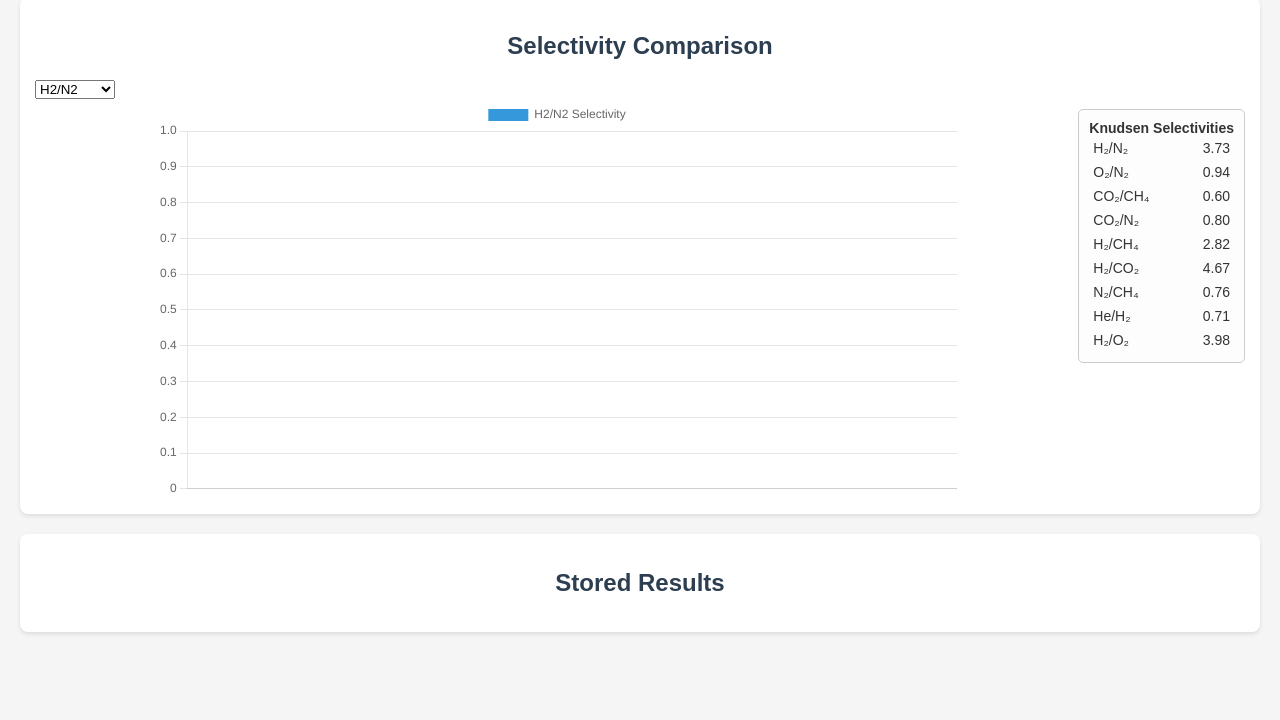
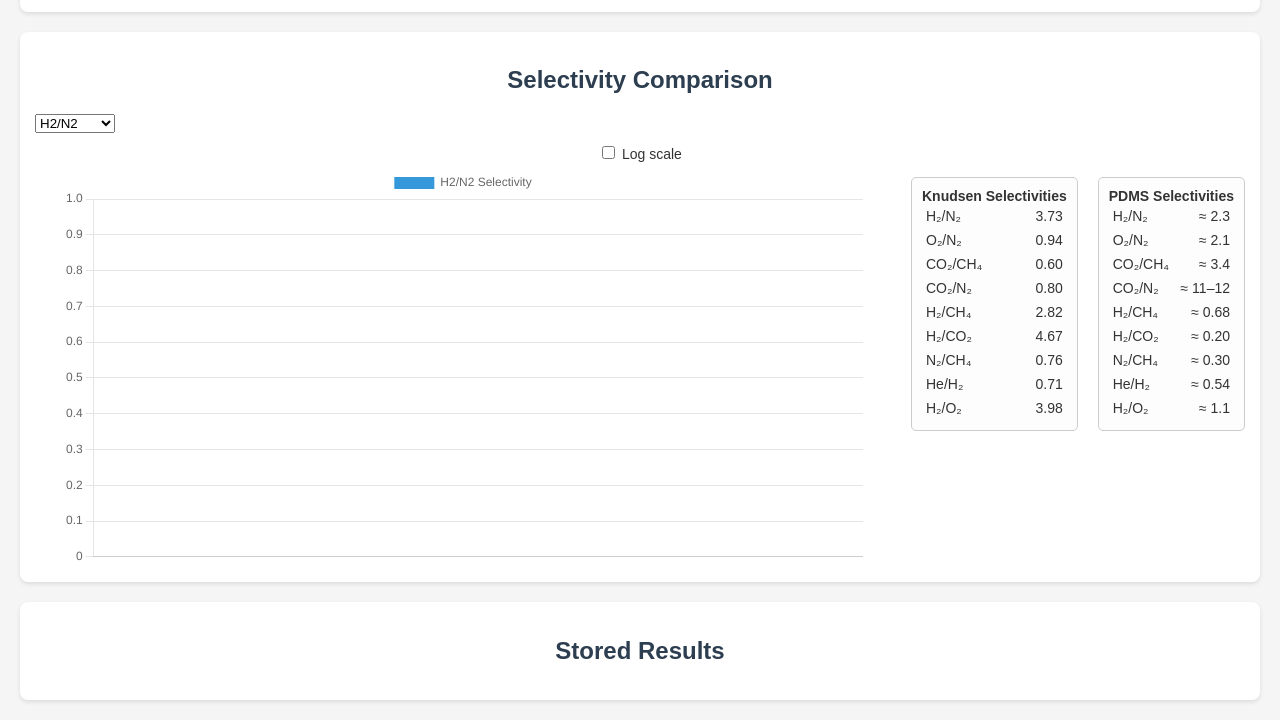
Before and after one commit to WojOgi/gas_properties, a plain HTML site: page index.html in a window 1280 px wide. Shown: the part 1194-1914 px from the top of the page. Before the commit the page ends 1846 px from the top, so only its background shows below. Drawn offline with nearby package versions, Linux system fonts and the light colour scheme.

Commit message:
Update index.html

```diff
--- a/index.html
+++ b/index.html
@@ -137,25 +137,30 @@
         flex-wrap: wrap;
         justify-content: space-around;
         align-items: flex-start;
+        gap: 20px;
       }
-      .knudsen-table {
+      .tiny-table {
         background: #fdfdfd;
         border: 1px solid #ccc;
         border-radius: 5px;
         padding: 10px;
         margin-top: 10px;
         font-size: 14px;
-        max-width: 200px;
+        max-width: 220px;
       }
-      .knudsen-table table {
+      .tiny-table table {
         width: 100%;
         border-collapse: collapse;
       }
-      .knudsen-table td {
+      .tiny-table td {
         padding: 4px;
       }
-      .knudsen-table td:last-child {
+      .tiny-table td:last-child {
         text-align: right;
+      }
+      .toggle-box {
+        margin: 10px auto 0;
+        text-align: center;
       }
     </style>
   </head>
@@ -214,10 +219,20 @@
         <option>CH4</option>
         <option>CO2</option>
       </select>
+      <div class="toggle-box">
+        <label
+          ><input
+            type="checkbox"
+            id="permeanceLogToggle"
+            onchange="updatePermeanceChart()"
+          />
+          Log&nbsp;scale</label
+        >
+      </div>
       <canvas id="permeanceChart"></canvas>
     </div>
 
-    <!-- selectivity chart + table -->
+    <!-- selectivity chart + tables -->
     <div class="section">
       <h2>Selectivity Comparison</h2>
       <select id="selectivityType" onchange="updateSelectivityChart()">
@@ -231,10 +246,23 @@
         <option>He/H2</option>
         <option>H2/O2</option>
       </select>
+      <div class="toggle-box">
+        <label
+          ><input
+            type="checkbox"
+            id="selectivityLogToggle"
+            onchange="updateSelectivityChart()"
+          />
+          Log&nbsp;scale</label
+        >
+      </div>
+
       <div class="chart-and-table">
         <canvas id="selectivityChart"></canvas>
-        <div class="knudsen-table">
-          <strong>Knudsen Selectivities</strong>
+
+        <!-- Knudsen -->
+        <div class="tiny-table">
+          <strong>Knudsen&nbsp;Selectivities</strong>
           <table>
             <tr>
               <td>H₂/N₂</td>
@@ -271,6 +299,49 @@
             <tr>
               <td>H₂/O₂</td>
               <td>3.98</td>
+            </tr>
+          </table>
+        </div>
+
+        <!-- PDMS -->
+        <div class="tiny-table">
+          <strong>PDMS&nbsp;Selectivities</strong>
+          <table>
+            <tr>
+              <td>H₂/N₂</td>
+              <td>≈ 2.3</td>
+            </tr>
+            <tr>
+              <td>O₂/N₂</td>
+              <td>≈ 2.1</td>
+            </tr>
+            <tr>
+              <td>CO₂/CH₄</td>
+              <td>≈ 3.4</td>
+            </tr>
+            <tr>
+              <td>CO₂/N₂</td>
+              <td>≈ 11–12</td>
+            </tr>
+            <tr>
+              <td>H₂/CH₄</td>
+              <td>≈ 0.68</td>
+            </tr>
+            <tr>
+              <td>H₂/CO₂</td>
+              <td>≈ 0.20</td>
+            </tr>
+            <tr>
+              <td>N₂/CH₄</td>
+              <td>≈ 0.30</td>
+            </tr>
+            <tr>
+              <td>He/H₂</td>
+              <td>≈ 0.54</td>
+            </tr>
+            <tr>
+              <td>H₂/O₂</td>
+              <td>≈ 1.1</td>
             </tr>
           </table>
         </div>
@@ -354,10 +425,15 @@
 
       function updatePermeanceChart() {
         const gas = document.getElementById("permeanceGas").value;
+        const useLog = document.getElementById("permeanceLogToggle").checked;
         const labels = filteredResults().map((r) => r.inputs.sampleName);
-        const data = filteredResults().map(
+        const dataRaw = filteredResults().map(
           (r) => +r.permeances[gas].toFixed(2)
         );
+        const data = useLog
+          ? dataRaw.map((v) => (v > 0 ? v : 0.0001))
+          : dataRaw;
+
         if (permeanceChart) permeanceChart.destroy();
         permeanceChart = new Chart(document.getElementById("permeanceChart"), {
           type: "bar",
@@ -374,7 +450,12 @@
           options: {
             responsive: true,
             maintainAspectRatio: false,
-            scales: { y: { beginAtZero: true } },
+            scales: {
+              y: {
+                type: useLog ? "logarithmic" : "linear",
+                beginAtZero: !useLog,
+              },
+            },
           },
         });
       }
@@ -383,11 +464,16 @@
         const [num, den] = document
           .getElementById("selectivityType")
           .value.split("/");
+        const useLog = document.getElementById("selectivityLogToggle").checked;
         const labels = filteredResults().map((r) => r.inputs.sampleName);
-        const data = filteredResults().map((r) => {
+        const dataRaw = filteredResults().map((r) => {
           const d = r.permeances[den];
           return d ? +(r.permeances[num] / d).toFixed(2) : 0;
         });
+        const data = useLog
+          ? dataRaw.map((v) => (v > 0 ? v : 0.0001))
+          : dataRaw;
+
         if (selectivityChart) selectivityChart.destroy();
         selectivityChart = new Chart(
           document.getElementById("selectivityChart"),
@@ -406,7 +492,12 @@
             options: {
               responsive: true,
               maintainAspectRatio: false,
-              scales: { y: { beginAtZero: true } },
+              scales: {
+                y: {
+                  type: useLog ? "logarithmic" : "linear",
+                  beginAtZero: !useLog,
+                },
+              },
             },
           }
         );
@@ -604,7 +695,7 @@
       /* ------------------------------------------------------------------ */
       /* INIT                                                               */
       createGasInputs();
-      rebuildSampleSelector(); // also draws empty charts
+      rebuildSampleSelector(); // draws empty charts initially
     </script>
   </body>
 </html>
```
